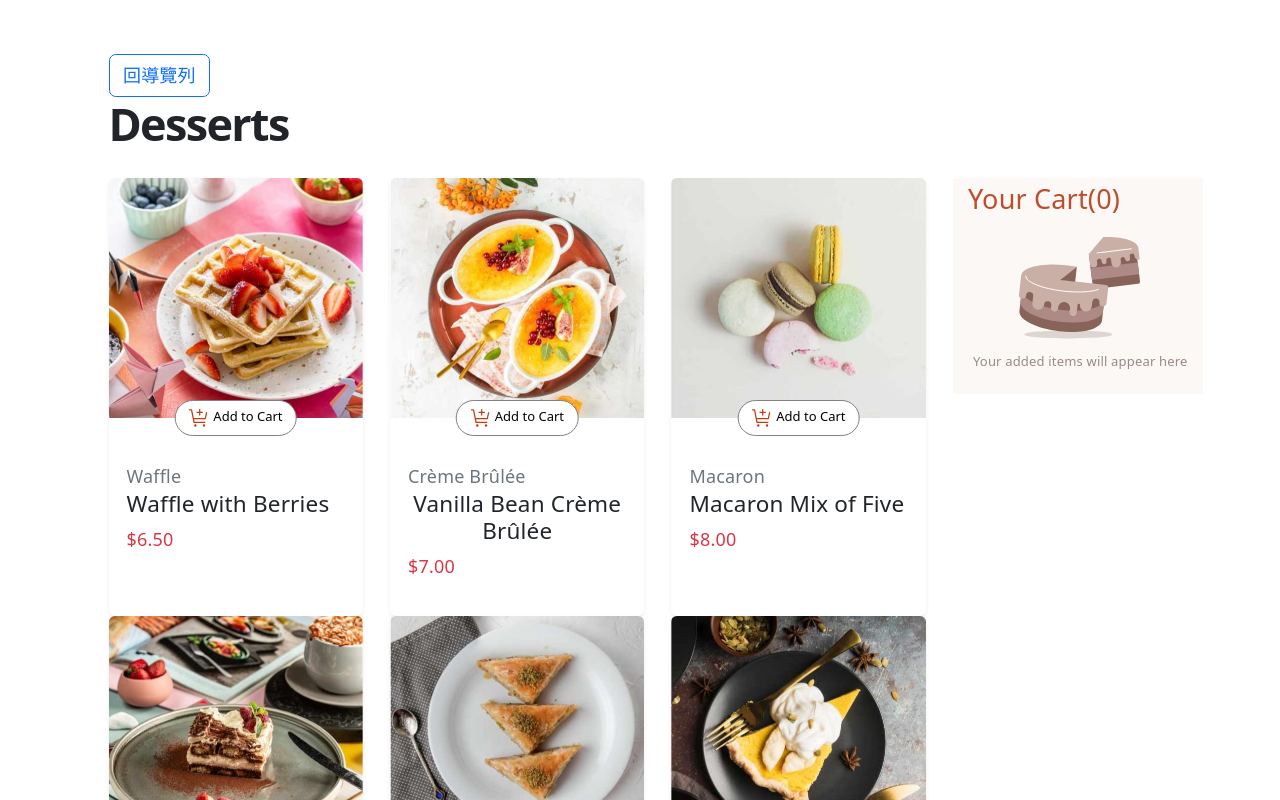
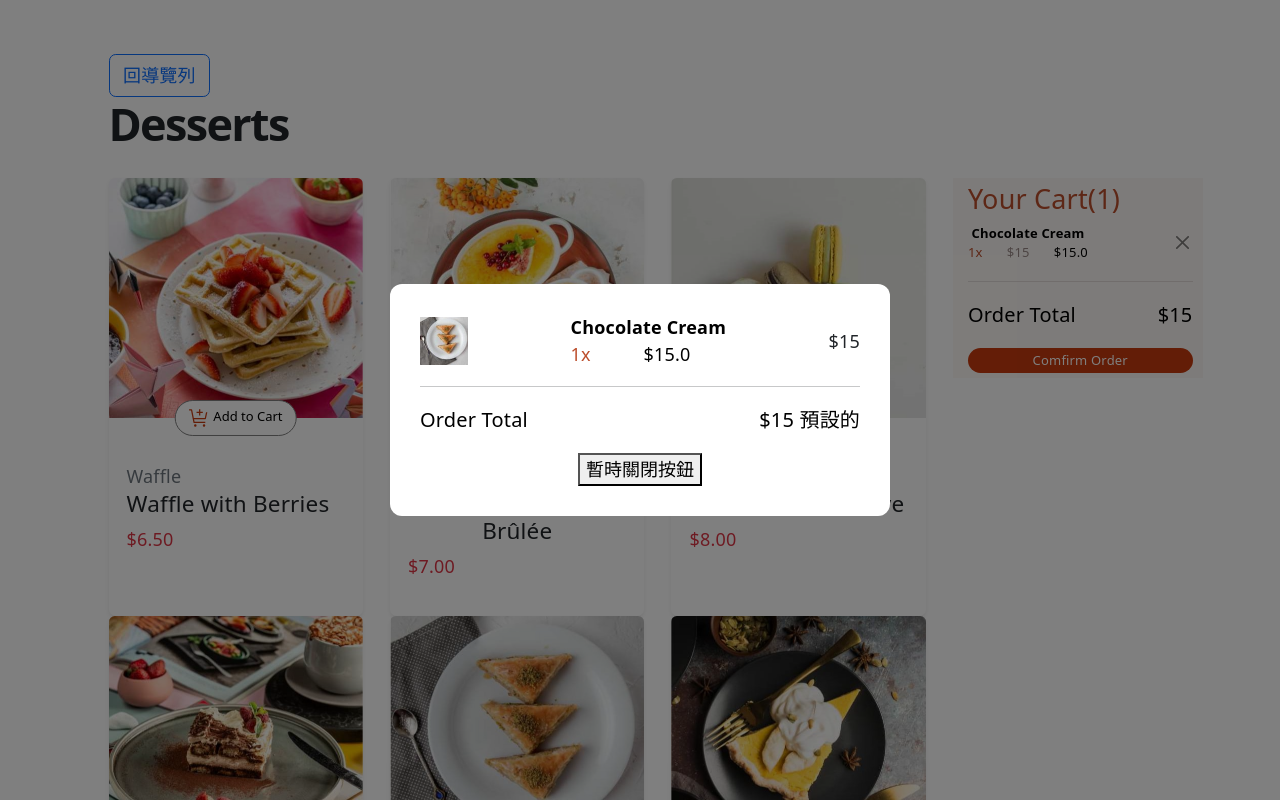
Before and after one commit to Jiang-Min-Zang/Practice-vue, a Vue app: page /FunctionProductList in a window 1280 px wide. Shown: the top 800 px of the page. Built offline with nearby package versions, Linux system fonts and the light colour scheme; data requests are answered from the project's data file.

Commit message:
更新內容

```diff
--- a/src/components/CartList.vue
+++ b/src/components/CartList.vue
@@ -8,9 +8,16 @@ const props = defineProps<{
 const totalCount = computed(() => {
   return props.data.reduce((sum, item) => sum + item.quantity, 0);
 });
+
 const totalPrice = computed(() => {
   return props.data.reduce((sum, item) => sum + item.price * item.quantity, 0);
 });
+const emit = defineEmits<{
+  (e: "remove", name: FunctionProductList): void;
+}>();
+const removeItem = (itemName: FunctionProductList) => {
+  emit("remove", itemName);
+};
 </script>
 
 <template>
@@ -38,7 +45,8 @@ const totalPrice = computed(() => {
         </div>
         <div class="product-centent">
           <div class="product-amount">{{ item.quantity }}x</div>
-          <div class="product-price">${{ item.price }}</div>
+          <div>${{ item.price.toFixed(1) * item.quantity }}</div>
+          <div class="product-price">${{ item.price.toFixed(1) }}</div>
         </div>
       </div>
       <div class="刪除按鈕">
@@ -46,6 +54,7 @@ const totalPrice = computed(() => {
           type="button"
           class="btn-close btn-close-black"
           aria-label="Close"
+          @click="removeItem(item.name)"
         ></button>
       </div>
     </div>
@@ -86,8 +95,12 @@ const totalPrice = computed(() => {
   .product-centent {
     display: flex;
     justify-content: space-between;
+    width: 120px;
     .product-amount {
       color: rgb(188, 78, 44);
+    }
+    .product-price {
+      color: black;
     }
   }
 }
@@ -95,6 +108,8 @@ const totalPrice = computed(() => {
   display: flex;
   flex-direction: row;
   justify-content: space-between;
+  font-size: 20px;
+  color: black;
 }
 .checkout-span {
   display: flex;
--- /dev/null
+++ b/src/components/CheckoutModal.vue
@@ -0,0 +1,111 @@
+<script setup lang="ts">
+const props = defineProps<{
+  isOpen: boolean;
+  data: any[];
+}>();
+
+const emit = defineEmits(["close"]);
+</script>
+
+<template>
+  <div v-if="isOpen" class="modal-backdrop-custom">
+    <div class="modal-content-custom">
+      <div v-for="item in data" :key="item.name" class="product-layout">
+        <div class="這是假圖片">
+          <img
+            src="../../public/Function-ProductList/images/image-baklava-thumbnail.jpg"
+            alt=""
+            style="width: 48px; height: 48px; object-fit: cover"
+          />
+        </div>
+        <div class="product-item">
+          <div class="product-name">
+            {{ item.name }}
+          </div>
+          <div class="product-centent">
+            <div class="product-amount">{{ item.quantity }}x</div>
+            <div class="product-price">${{ item.price.toFixed(1) }}</div>
+          </div>
+        </div>
+        <div>${{ item.price.toFixed(1) * item.quantity }}</div>
+      </div>
+      <hr />
+      <div class="checkout">
+        <p>Order Total</p>
+        <p>$15 預設的</p>
+      </div>
+
+      <button @click="$emit('close')">暫時關閉按鈕</button>
+    </div>
+  </div>
+
+  <!-- 下面這是Cartlist一模一樣的部分 先備著 -->
+  <!-- <div v-for="item in data" :key="item.name" class="product-layout">
+    <div class="product-item">
+      <div class="product-name">
+        {{ item.name }}
+      </div>
+      <div class="product-centent">
+        <div class="product-amount">{{ item.quantity }}x</div>
+        <div>${{ item.price.toFixed(1) * item.quantity }}</div>
+        <div class="product-price">${{ item.price.toFixed(1) }}</div>
+      </div>
+    </div>
+  </div>
+  <hr />
+  <div class="checkout">
+    <p>Order Total</p>
+    <p>${{ totalPrice }}</p>
+  </div> -->
+</template>
+
+<style lang="scss" scoped>
+.modal-backdrop-custom {
+  position: fixed;
+  top: 0;
+  left: 0;
+  width: 100vw;
+  height: 100vh;
+  background: rgba(0, 0, 0, 0.5); /* 半透明黑底 */
+  display: flex;
+  justify-content: center;
+  align-items: center;
+  z-index: 1050;
+}
+.modal-content-custom {
+  background: white;
+  padding: 30px;
+  border-radius: 12px;
+  width: 90%;
+  max-width: 500px; /* 這裡可以根據你的 Figma 寬度調整 */
+}
+.product-layout {
+  display: flex;
+  flex-direction: row;
+  align-items: center;
+  justify-content: space-between;
+
+  .product-name {
+    color: black;
+    font-weight: bolder;
+  }
+  .product-centent {
+    display: flex;
+    justify-content: space-between;
+    width: 120px;
+    .product-amount {
+      color: rgb(188, 78, 44);
+    }
+    .product-price {
+      color: black;
+    }
+  }
+}
+.checkout {
+  display: flex;
+  flex-direction: row;
+  justify-content: space-between;
+  font-size: 20px;
+  color: black;
+}
+</style>
--- a/src/components/ProductCard.vue
+++ b/src/components/ProductCard.vue
@@ -9,7 +9,7 @@ const emit = defineEmits<{
   (e: "add-meal", product: FunctionProductList): void;
 }>();
 const addCardItem = () => {
-  console.log(props.data.name, "餐點名稱");
+  // console.log(props.data.name, "餐點名稱");
   emit("add-meal", props.data);
 };
 </script>
--- a/src/pages/Function-ProductList/index.vue
+++ b/src/pages/Function-ProductList/index.vue
@@ -5,13 +5,15 @@ import { type FunctionProductList } from "../../types";
 import { getProductList } from "../../api/product";
 import ProductCard from "../../components/ProductCard.vue";
 import CartList from "../../components/CartList.vue";
+import CheckoutModal from "../../components/CheckoutModal.vue";
 
 const myCart = ref<any[]>([
-  // {
-  //   name: "Chocolate Cream",
-  //   price: 15,
-  //   quantity: 1,
-  // },
+  {
+    name: "Chocolate Cream",
+    price: 15,
+    quantity: 1,
+    img: 123,
+  },
 ]);
 
 const handleAddToCart = (product: FunctionProductList) => {
@@ -26,6 +28,14 @@ const handleAddToCart = (product: FunctionProductList) => {
   }
 };
 
+const handleRemoveItem = (product: FunctionProductList) => {
+  const index = myCart.value.findIndex((item) => item.name === product);
+  if (index !== -1) {
+    // console.log(index);
+    myCart.value.splice(index, 1);
+  }
+};
+
 const products = ref<FunctionProductList[]>([]);
 onMounted(async () => {
   try {
@@ -35,6 +45,7 @@ onMounted(async () => {
     console.log("圖片抓取失敗", error);
   }
 });
+const isModalOpen = ref(true);
 </script>
 
 <template>
@@ -57,7 +68,15 @@ onMounted(async () => {
         </div>
 
         <div class="col-12 col-md-3">
-          <CartList :data="myCart" />
+          <CartList :data="myCart" @remove="handleRemoveItem" />
+        </div>
+
+        <div>
+          <CheckoutModal
+            :data="myCart"
+            :isOpen="isModalOpen"
+            @close="isModalOpen = false"
+          />
         </div>
       </div>
     </div>
```
Also changed, not shown: 1 other file (tests, documents, lock files or other folders).
